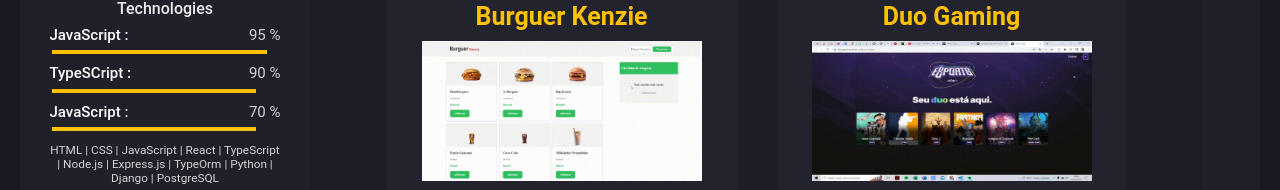
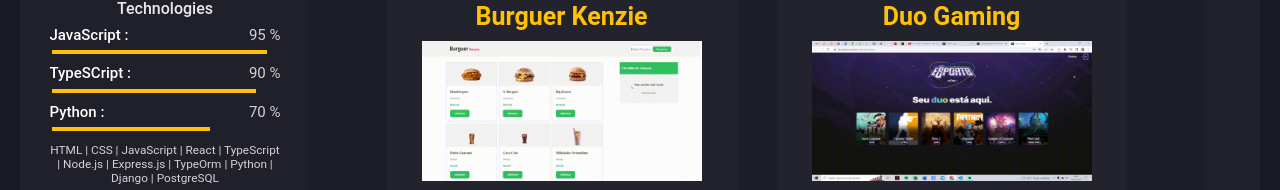
Before and after one commit to Jeluskinha/Portifolio, a React (Create React App) app: page / in a window 1280 px wide. Shown: the part 422-612 px from the top of the page. Built offline with nearby package versions, Linux system fonts and the light colour scheme.

Commit message:
adicionando mks challange

```diff
--- a/src/components/Main/Aside/AboutMe/Technologies/index.jsx
+++ b/src/components/Main/Aside/AboutMe/Technologies/index.jsx
@@ -3,15 +3,15 @@ import TechStyle from "./styles";
 const mainTechs = [
   {
     name: 'JavaScript',
-    percentage: 95
+    percentage: 95,
   },
   {
     name: 'TypeSCript',
-    percentage: 90
+    percentage: 90,
   },
   {
-    name: 'JavaScript',
-    percentage: 70
+    name: 'Python',
+    percentage: 70,
   },
 ]
 
@@ -19,6 +19,7 @@ const techs = 'HTML | CSS | JavaScript | React | TypeScript | Node.js | Express.
 
 // NÃO É NECESSÁRIO EDITAR ABAIXO DESTA LINHA
 function Tech() {
+  console.log(mainTechs[2].percentage)
   return (
     <TechStyle mainTech_1={mainTechs[0].percentage} mainTech_2={mainTechs[1].percentage} mainTech_3={mainTechs[2].percentage}>
       <ul>
--- a/src/components/Main/Aside/AboutMe/Technologies/styles.js
+++ b/src/components/Main/Aside/AboutMe/Technologies/styles.js
@@ -64,7 +64,7 @@ const TechStyle = styled.div`
         padding: 2px 2px;
         background-color: var(--BorderColor-1);
         display: flex;
-         --progress: ${({mainTech_2}) => mainTech_2};
+         --progress: ${({mainTech_3}) => mainTech_3};
          &::before{
              content: "";
              width: calc(var(--progress) * 1%);
--- a/src/components/Main/Section/ProjectsList/index.jsx
+++ b/src/components/Main/Section/ProjectsList/index.jsx
@@ -7,6 +7,7 @@ import DuoGaming from "../../../../assets/projects/DuoGaming.gif";
 import Nukenzie from "../../../../assets/projects/NuKenzie.gif";
 import Kenziehub from "../../../../assets/projects/KenzieHub.gif";
 import RickAndMorty from "../../../../assets/projects/RickAndMorty.gif";
+import mksChallenge from "../../../../assets/projects/mksChallenge.gif";
 
 // ***COMO EDITAR***
 // na chave deploy => inserir o link da sua aplicação ex: => "https://react-s2-rick-and-morty.vercel.app"
@@ -44,6 +45,12 @@ const projects = [
     deploy: "https://react-s2-rick-and-morty.vercel.app",
     git:"https://github.com/Jeluskinha/react-atividade-s1-buscando-mais-personagens-Jeluskinha"
   },
+  {
+    name: "Mks Challange",
+    gif: mksChallenge,
+    deploy: "https://mks-challenge-woad.vercel.app/",
+    git:"https://github.com/Jeluskinha/mks-challenge"
+  },
 ];
 
 // NÃO É NECESSÁRIO EDITAR ABAIXO DESTA LINHA
```
Also changed, not shown: src/assets/projects/mksChallenge.gif (added).
